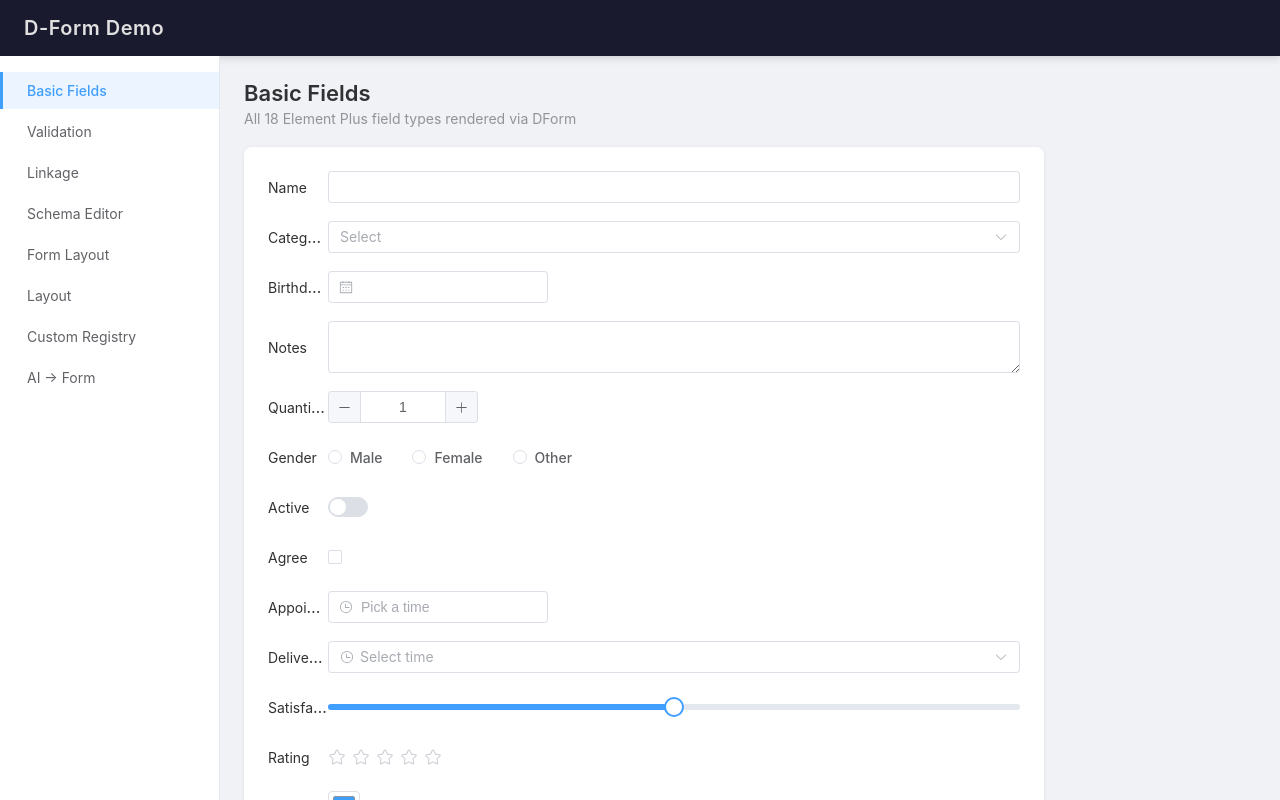
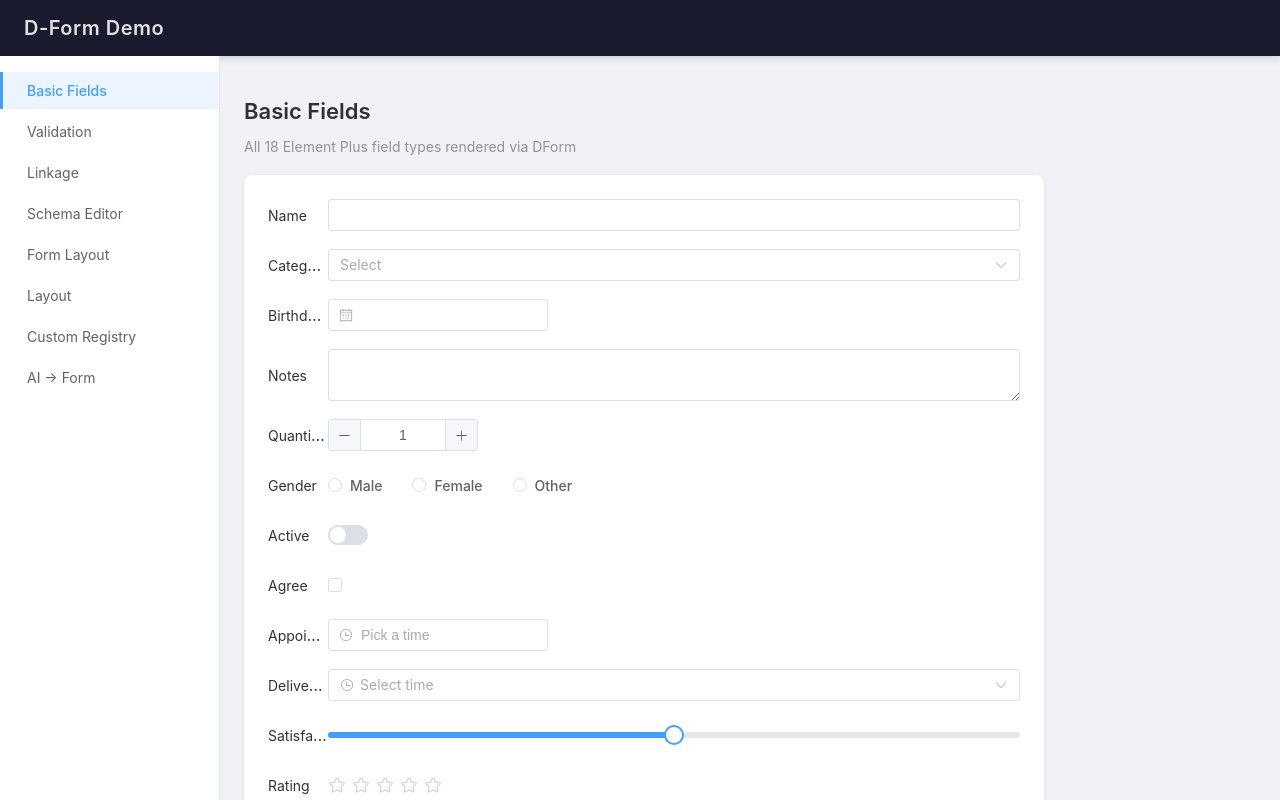
Before and after one commit to dreamllq/d-form, a Vue app in the folder apps/demo/: page /basic-fields in a window 1280 px wide. Shown: the top 800 px of the page. Built offline with nearby package versions, Linux system fonts and the light colour scheme; what @guolao/vue-monaco-editor would draw is missing.

Commit message:
style(demo): clean up App.vue CSS reset
Ultraworked with [Sisyphus](https://github.com/code-yeongyu/oh-my-openagent)

Co-authored-by: Sisyphus <clio-agent@sisyphuslabs.ai>

```diff
--- a/apps/demo/src/App.vue
+++ b/apps/demo/src/App.vue
@@ -25,9 +25,12 @@
 
 <style>
 * {
+  box-sizing: border-box;
+}
+
+html,body, h1{
+  padding: 0;
   margin: 0;
-  padding: 0;
-  box-sizing: border-box;
 }
 
 body {
```
